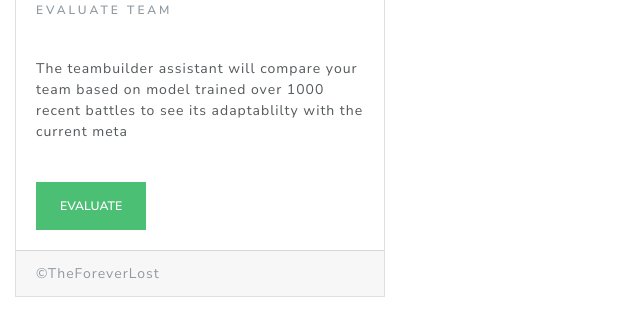
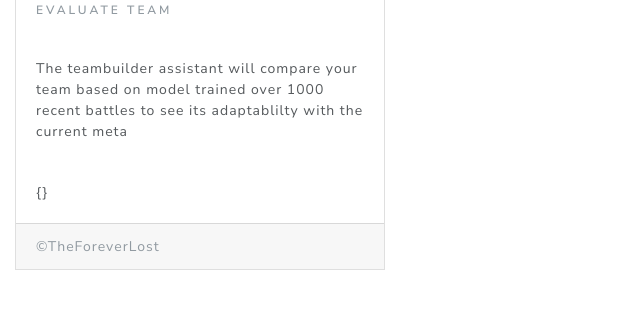
Before and after one commit to TheForeverLost/PokemonShowdownBot, a browser extension: page Extension/index.html in a window 1280 px wide. Shown: the part 123-458 px from the top of the page, without its empty margins (0-640 px from the left). Drawn offline with Linux system fonts and the light colour scheme.

Commit message:
Read team data from local storage

```diff
--- a/PokeAssistant/index.html
+++ b/Extension/index.html
@@ -20,8 +20,7 @@
                   <p class="card-text">The teambuilder assistant will compare your team based on model trained over 1000 recent
                       battles to see its adaptablilty with the current meta</p>
                 </div>
-                <div class="card-body">
-                    <button type="button" class="btn btn-success">Evaluate</button>
+                <div class="card-body" id="teams_found">
                 </div>
                 <div class="card-footer text-muted">
                     &copy;TheForeverLost
--- /dev/null
+++ b/Extension/popup.js
@@ -0,0 +1,4 @@
+chrome.storage.local.get(["showdown_teams"] , function(data){
+    var name = JSON.stringify(data)
+    document.getElementById("teams_found").innerHTML = name;
+});
```
Also changed, not shown: Extension/bootstrap.min.css (renamed from PokeAssistant/bootstrap.min.css), Extension/icons/assistant-0.png (renamed from PokeAssistant/icons/assistant-0.png), Extension/index.js (line endings or trailing spaces), Extension/manifest.json (renamed from PokeAssistant/manifest.json), PokeAssistant/popup.js (deleted), README.md.
